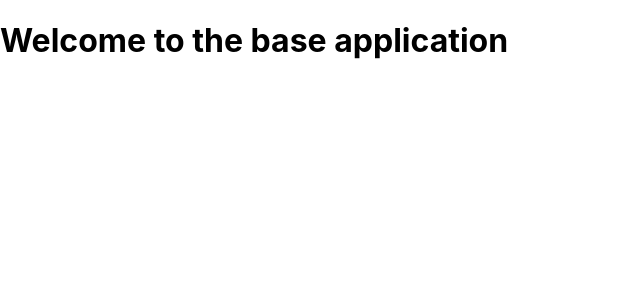
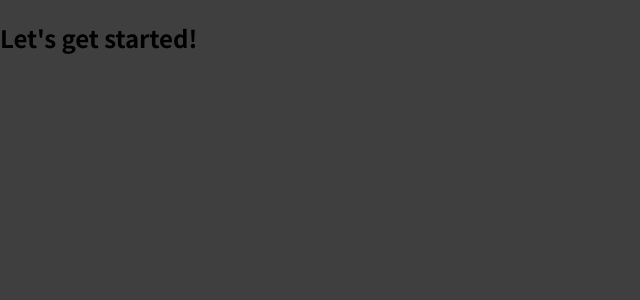
Before and after one commit to lavika-makwana/ReactLearnings-Assignments, a JavaScript app in the folder demo-application/: page / in a window 1280 px wide. Shown: the top 300 px of the page, without its empty margins (0-640 px from the left). Built offline with nearby package versions, Linux system fonts and the light colour scheme.

Commit message:
initial commit

```diff
--- a/demo-application/src/App.css
+++ /dev/null
@@ -1,38 +0,0 @@
-.App {
-  text-align: center;
-}
-
-.App-logo {
-  height: 40vmin;
-  pointer-events: none;
-}
-
-@media (prefers-reduced-motion: no-preference) {
-  .App-logo {
-    animation: App-logo-spin infinite 20s linear;
-  }
-}
-
-.App-header {
-  background-color: #282c34;
-  min-height: 100vh;
-  display: flex;
-  flex-direction: column;
-  align-items: center;
-  justify-content: center;
-  font-size: calc(10px + 2vmin);
-  color: white;
-}
-
-.App-link {
-  color: #61dafb;
-}
-
-@keyframes App-logo-spin {
-  from {
-    transform: rotate(0deg);
-  }
-  to {
-    transform: rotate(360deg);
-  }
-}
--- a/demo-application/src/App.js
+++ b/demo-application/src/App.js
@@ -1,14 +1,9 @@
-import React from 'react';
-import './App.css';
-
-const App = () => {
-
-
+function App() {
   return (
-    <>
-      <div><h1>Welcome to the base application</h1></div>
-    </>
+    <div>
+      <h2>Let's get started!</h2>
+    </div>
   );
-};
+}
 
 export default App;
--- a/demo-application/src/index.css
+++ b/demo-application/src/index.css
@@ -1,13 +1,14 @@
+@import url('https://fonts.googleapis.com/css2?family=Noto+Sans+JP:wght@400;700&display=swap');
+
+* {
+  box-sizing: border-box;
+}
+
+html {
+  font-family: 'Noto Sans JP', sans-serif;
+}
+
 body {
   margin: 0;
-  font-family: -apple-system, BlinkMacSystemFont, 'Segoe UI', 'Roboto', 'Oxygen',
-    'Ubuntu', 'Cantarell', 'Fira Sans', 'Droid Sans', 'Helvetica Neue',
-    sans-serif;
-  -webkit-font-smoothing: antialiased;
-  -moz-osx-font-smoothing: grayscale;
+  background-color: #3f3f3f;
 }
-
-code {
-  font-family: source-code-pro, Menlo, Monaco, Consolas, 'Courier New',
-    monospace;
-}
--- a/demo-application/src/index.js
+++ b/demo-application/src/index.js
@@ -1,9 +1,6 @@
-import React from 'react';
 import ReactDOM from 'react-dom';
+
 import './index.css';
 import App from './App';
-import reportWebVitals from './reportWebVitals';
 
-ReactDOM.render(<App />, document.getElementById('root') );
-
-reportWebVitals();
+ReactDOM.render(<App />, document.getElementById('root'));
--- a/demo-application/src/reportWebVitals.js
+++ /dev/null
@@ -1,13 +0,0 @@
-const reportWebVitals = onPerfEntry => {
-  if (onPerfEntry && onPerfEntry instanceof Function) {
-    import('web-vitals').then(({ getCLS, getFID, getFCP, getLCP, getTTFB }) => {
-      getCLS(onPerfEntry);
-      getFID(onPerfEntry);
-      getFCP(onPerfEntry);
-      getLCP(onPerfEntry);
-      getTTFB(onPerfEntry);
-    });
-  }
-};
-
-export default reportWebVitals;
```
Also changed, not shown: demo-application/src/setupTests.js (deleted, +0 -5 lines), demo-application/src/logo.svg (deleted), 1 other file (tests, documents, lock files or other folders).
